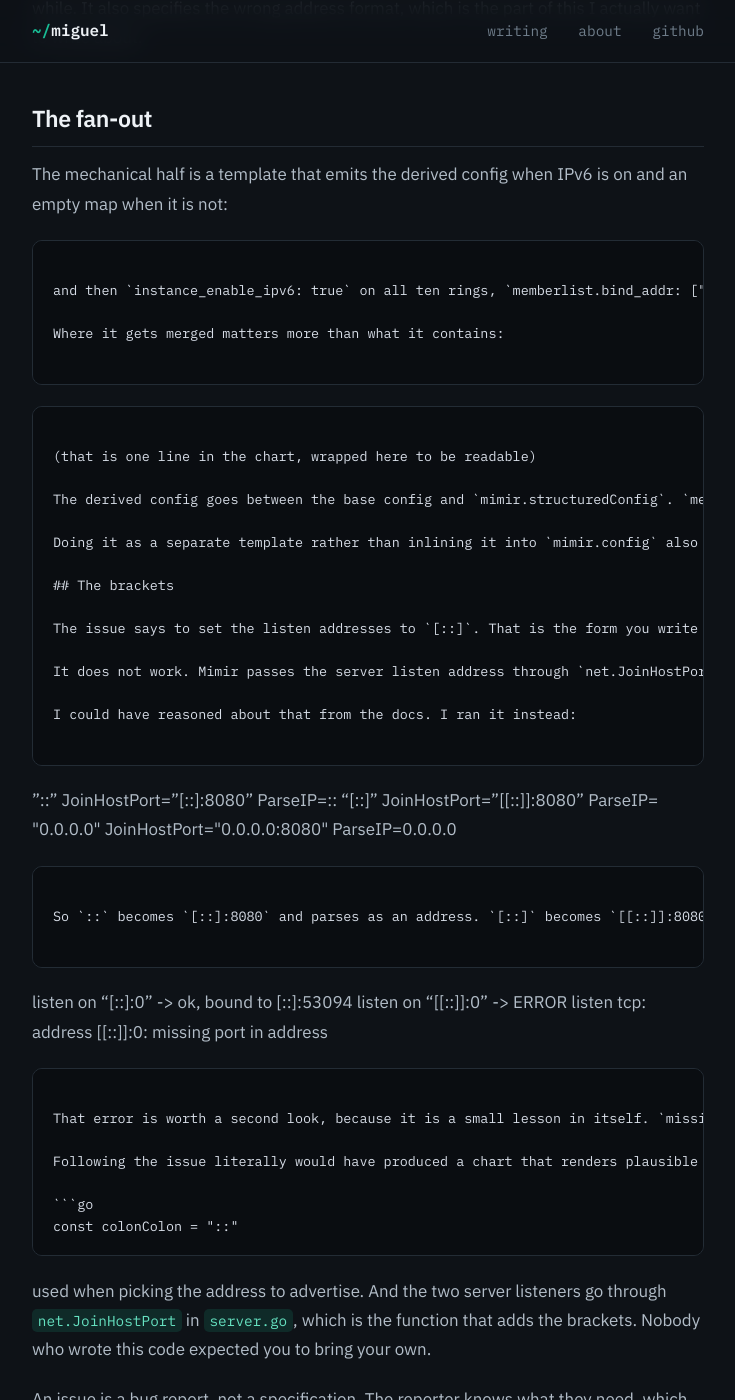
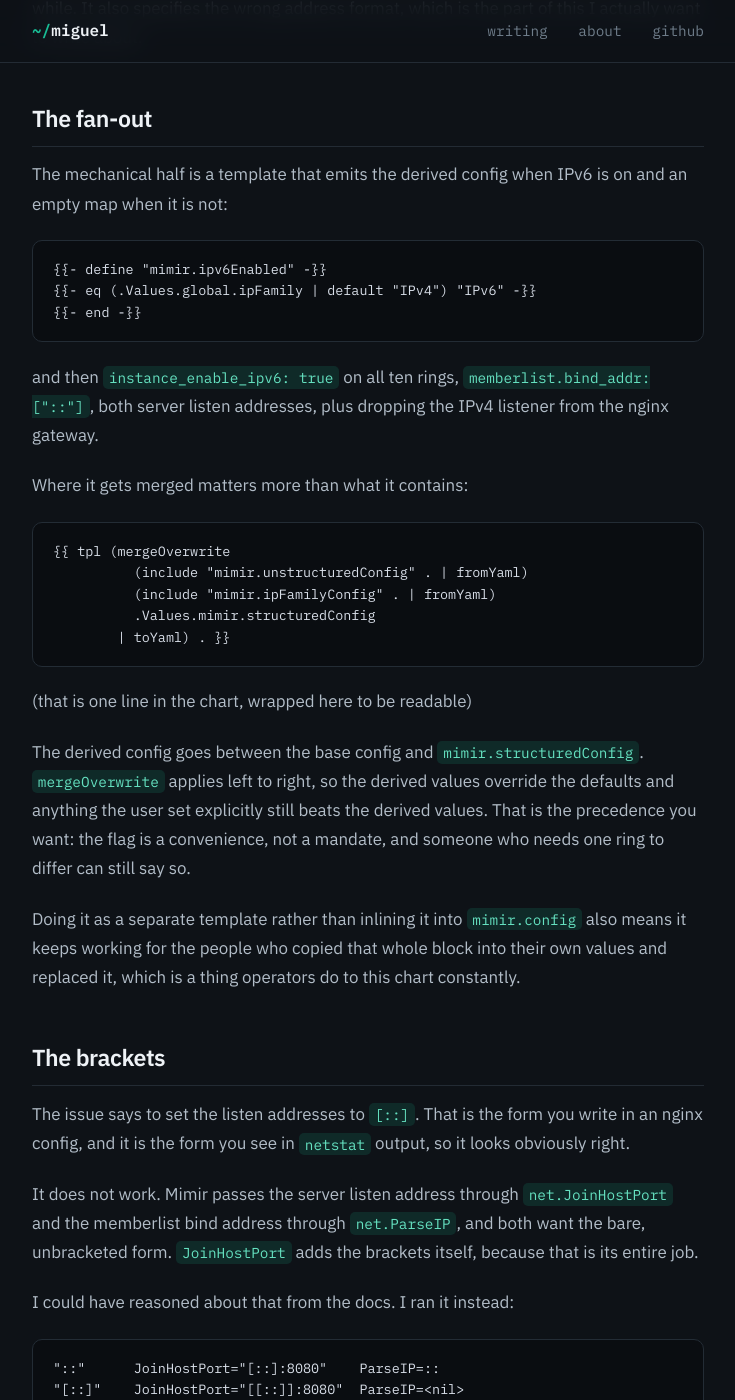
Before and after one commit to Churi12/churi12.github.io, a Jekyll site: the page built from _posts/2026-09-16-the-ipv6-address-i-was-told-to-bracket.md, in a window 1280 px wide and 1400 px high, scrolled down 514 px. Shown: the whole window, without its empty margins (272-1007 px from the left). Built offline with Jekyll 4.4.1, drawn with Linux system fonts in a browser that asks for light colours; some of the changed text lies outside the part shown.

Commit message:
Escape the Helm template code blocks in the IPv6 post
Jekyll runs Liquid before markdown, including inside code fences, so the two
blocks quoting Helm templates had their braces interpolated. That silently ate
one code block and the heading that followed it, and the build still went green.

Wrapped both fences in raw tags and wrote the trap down in CLAUDE.md. No other
post quotes template syntax, so nothing else is affected.

````diff
--- a/_posts/2026-09-16-the-ipv6-address-i-was-told-to-bracket.md
+++ b/_posts/2026-09-16-the-ipv6-address-i-was-told-to-bracket.md
@@ -14,16 +14,19 @@ The issue asking for one `global.ipFamily` value to do the fan-out has been open
 
 The mechanical half is a template that emits the derived config when IPv6 is on and an empty map when it is not:
 
+{% raw %}
 ```
 {{- define "mimir.ipv6Enabled" -}}
 {{- eq (.Values.global.ipFamily | default "IPv4") "IPv6" -}}
 {{- end -}}
 ```
+{% endraw %}
 
 and then `instance_enable_ipv6: true` on all ten rings, `memberlist.bind_addr: ["::"]`, both server listen addresses, plus dropping the IPv4 listener from the nginx gateway.
 
 Where it gets merged matters more than what it contains:
 
+{% raw %}
 ```
 {{ tpl (mergeOverwrite
           (include "mimir.unstructuredConfig" . | fromYaml)
@@ -31,6 +34,7 @@ Where it gets merged matters more than what it contains:
           .Values.mimir.structuredConfig
         | toYaml) . }}
 ```
+{% endraw %}
 
 (that is one line in the chart, wrapped here to be readable)
 
````
Also changed, not shown: CLAUDE.md (+9 -0 lines).
